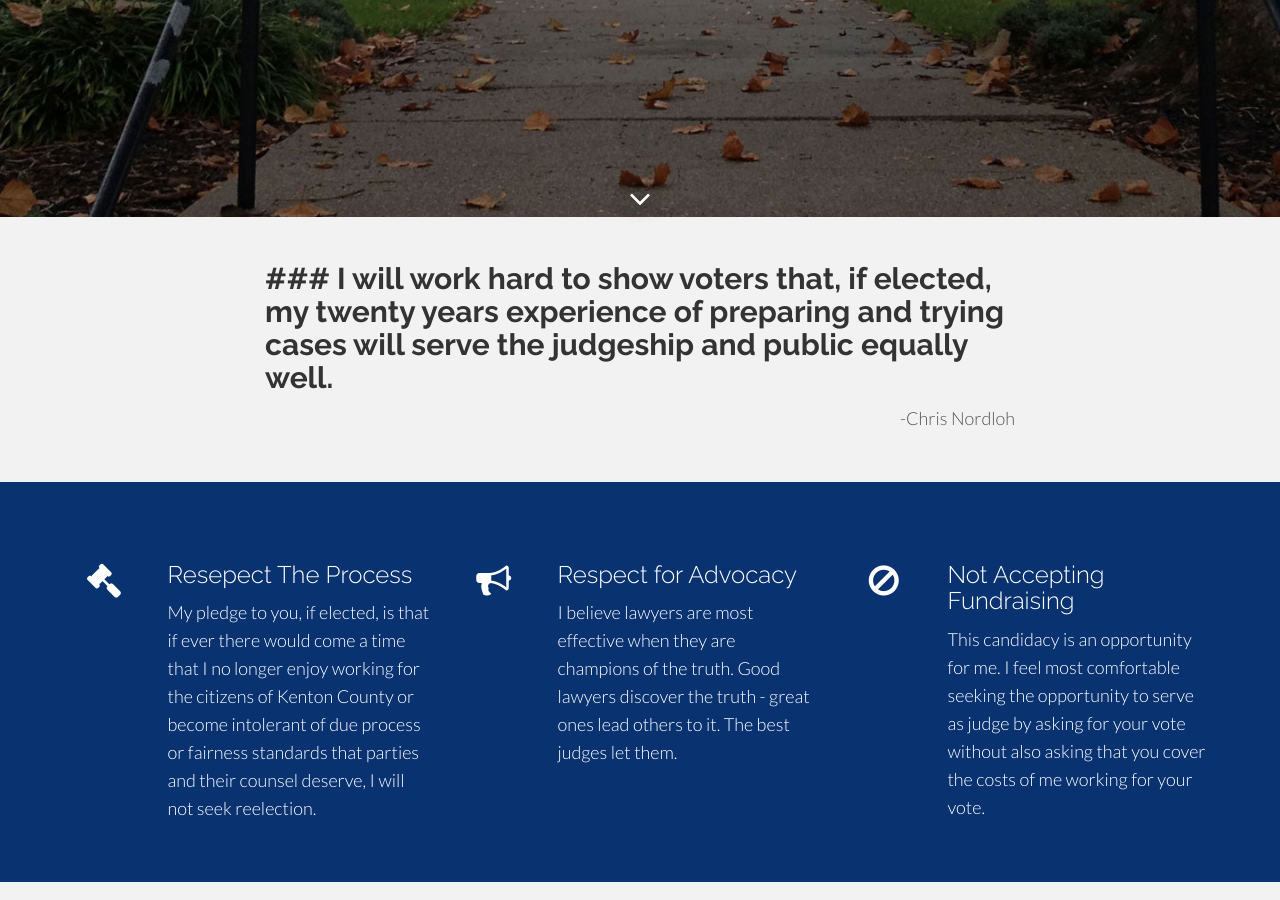
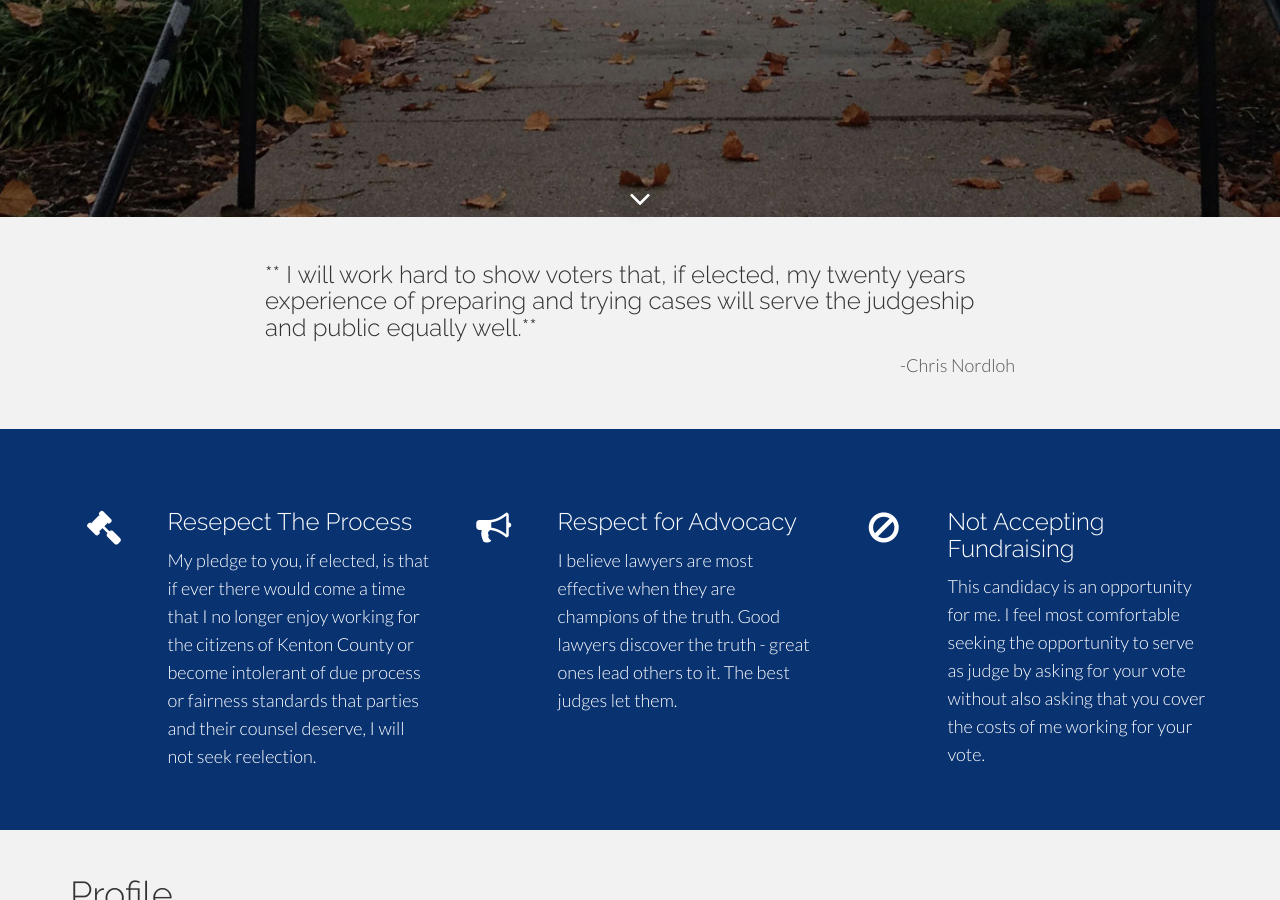
Before and after one commit to NORDLOHFORJUDGE/NordlohForJudge, a Jekyll site: the page built from index.html, in a window 1280 px wide and 900 px high, scrolled down 745 px. Built offline with Jekyll 4.4.1, drawn with Linux system fonts in a browser that asks for light colours; Markdown is read by kramdown in place of the engine named in the settings; comment, search, counter and statistics services are not loaded.

```diff
--- a/_includes/welcome.md
+++ b/_includes/welcome.md
@@ -1 +1 @@
-##  **### I will work hard to show voters that, if elected, my twenty years experience of preparing and trying cases will serve the judgeship and public equally well.**
+### **   I will work hard to show voters that, if elected, my twenty years experience of preparing and trying cases will serve the judgeship and public equally well.**
```
